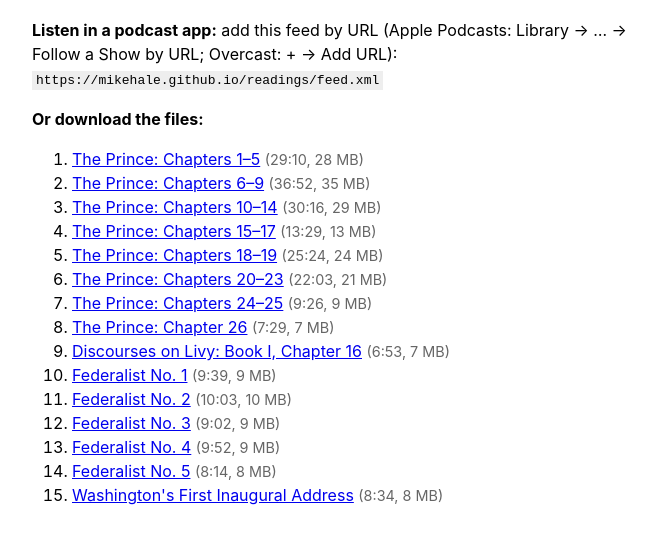
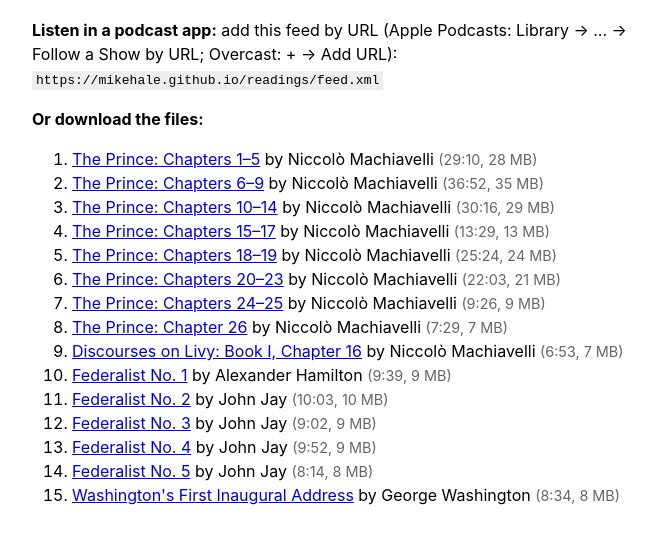
Before and after one commit to mikehale/readings, a plain HTML site: page index.html in a window 1280 px wide. Shown: the part 83-626 px from the top of the page, without its empty margins (288-944 px from the left). Drawn offline with Linux system fonts and the light colour scheme.

Commit message:
Set episode authors to each piece's author

```diff
--- a/index.html
+++ b/index.html
@@ -3,19 +3,19 @@
 <h1>Readings</h1>
 <p><b>Listen in a podcast app:</b> add this feed by URL (Apple Podcasts: Library &rarr; &hellip; &rarr; Follow a Show by URL; Overcast: + &rarr; Add URL):<br><code>https://mikehale.github.io/readings/feed.xml</code></p>
 <p><b>Or download the files:</b></p><ol>
-<li><a href="audio/the-prince/chapters-1-5.mp3" download>The Prince: Chapters 1–5</a> <span>(29:10, 28 MB)</span></li>
-<li><a href="audio/the-prince/chapters-6-9.mp3" download>The Prince: Chapters 6–9</a> <span>(36:52, 35 MB)</span></li>
-<li><a href="audio/the-prince/chapters-10-14.mp3" download>The Prince: Chapters 10–14</a> <span>(30:16, 29 MB)</span></li>
-<li><a href="audio/the-prince/chapters-15-17.mp3" download>The Prince: Chapters 15–17</a> <span>(13:29, 13 MB)</span></li>
-<li><a href="audio/the-prince/chapters-18-19.mp3" download>The Prince: Chapters 18–19</a> <span>(25:24, 24 MB)</span></li>
-<li><a href="audio/the-prince/chapters-20-23.mp3" download>The Prince: Chapters 20–23</a> <span>(22:03, 21 MB)</span></li>
-<li><a href="audio/the-prince/chapters-24-25.mp3" download>The Prince: Chapters 24–25</a> <span>(9:26, 9 MB)</span></li>
-<li><a href="audio/the-prince/z_chapter-26.mp3" download>The Prince: Chapter 26</a> <span>(7:29, 7 MB)</span></li>
-<li><a href="audio/discourses-on-livy/machiavelli_discourses_i16_orion.mp3" download>Discourses on Livy: Book I, Chapter 16</a> <span>(6:53, 7 MB)</span></li>
-<li><a href="audio/federalist-papers/Federalist_01.mp3" download>Federalist No. 1</a> <span>(9:39, 9 MB)</span></li>
-<li><a href="audio/federalist-papers/Federalist_02.mp3" download>Federalist No. 2</a> <span>(10:03, 10 MB)</span></li>
-<li><a href="audio/federalist-papers/Federalist_03.mp3" download>Federalist No. 3</a> <span>(9:02, 9 MB)</span></li>
-<li><a href="audio/federalist-papers/Federalist_04.mp3" download>Federalist No. 4</a> <span>(9:52, 9 MB)</span></li>
-<li><a href="audio/federalist-papers/Federalist_05.mp3" download>Federalist No. 5</a> <span>(8:14, 8 MB)</span></li>
-<li><a href="audio/washington-first-inaugural-address.mp3" download>Washington&#x27;s First Inaugural Address</a> <span>(8:34, 8 MB)</span></li>
+<li><a href="audio/the-prince/chapters-1-5.mp3" download>The Prince: Chapters 1–5</a> by Niccolò Machiavelli <span>(29:10, 28 MB)</span></li>
+<li><a href="audio/the-prince/chapters-6-9.mp3" download>The Prince: Chapters 6–9</a> by Niccolò Machiavelli <span>(36:52, 35 MB)</span></li>
+<li><a href="audio/the-prince/chapters-10-14.mp3" download>The Prince: Chapters 10–14</a> by Niccolò Machiavelli <span>(30:16, 29 MB)</span></li>
+<li><a href="audio/the-prince/chapters-15-17.mp3" download>The Prince: Chapters 15–17</a> by Niccolò Machiavelli <span>(13:29, 13 MB)</span></li>
+<li><a href="audio/the-prince/chapters-18-19.mp3" download>The Prince: Chapters 18–19</a> by Niccolò Machiavelli <span>(25:24, 24 MB)</span></li>
+<li><a href="audio/the-prince/chapters-20-23.mp3" download>The Prince: Chapters 20–23</a> by Niccolò Machiavelli <span>(22:03, 21 MB)</span></li>
+<li><a href="audio/the-prince/chapters-24-25.mp3" download>The Prince: Chapters 24–25</a> by Niccolò Machiavelli <span>(9:26, 9 MB)</span></li>
+<li><a href="audio/the-prince/z_chapter-26.mp3" download>The Prince: Chapter 26</a> by Niccolò Machiavelli <span>(7:29, 7 MB)</span></li>
+<li><a href="audio/discourses-on-livy/machiavelli_discourses_i16_orion.mp3" download>Discourses on Livy: Book I, Chapter 16</a> by Niccolò Machiavelli <span>(6:53, 7 MB)</span></li>
+<li><a href="audio/federalist-papers/Federalist_01.mp3" download>Federalist No. 1</a> by Alexander Hamilton <span>(9:39, 9 MB)</span></li>
+<li><a href="audio/federalist-papers/Federalist_02.mp3" download>Federalist No. 2</a> by John Jay <span>(10:03, 10 MB)</span></li>
+<li><a href="audio/federalist-papers/Federalist_03.mp3" download>Federalist No. 3</a> by John Jay <span>(9:02, 9 MB)</span></li>
+<li><a href="audio/federalist-papers/Federalist_04.mp3" download>Federalist No. 4</a> by John Jay <span>(9:52, 9 MB)</span></li>
+<li><a href="audio/federalist-papers/Federalist_05.mp3" download>Federalist No. 5</a> by John Jay <span>(8:14, 8 MB)</span></li>
+<li><a href="audio/washington-first-inaugural-address.mp3" download>Washington&#x27;s First Inaugural Address</a> by George Washington <span>(8:34, 8 MB)</span></li>
 </ol></body></html>
```
Also changed, not shown: feed.xml (+16 -1 lines).
